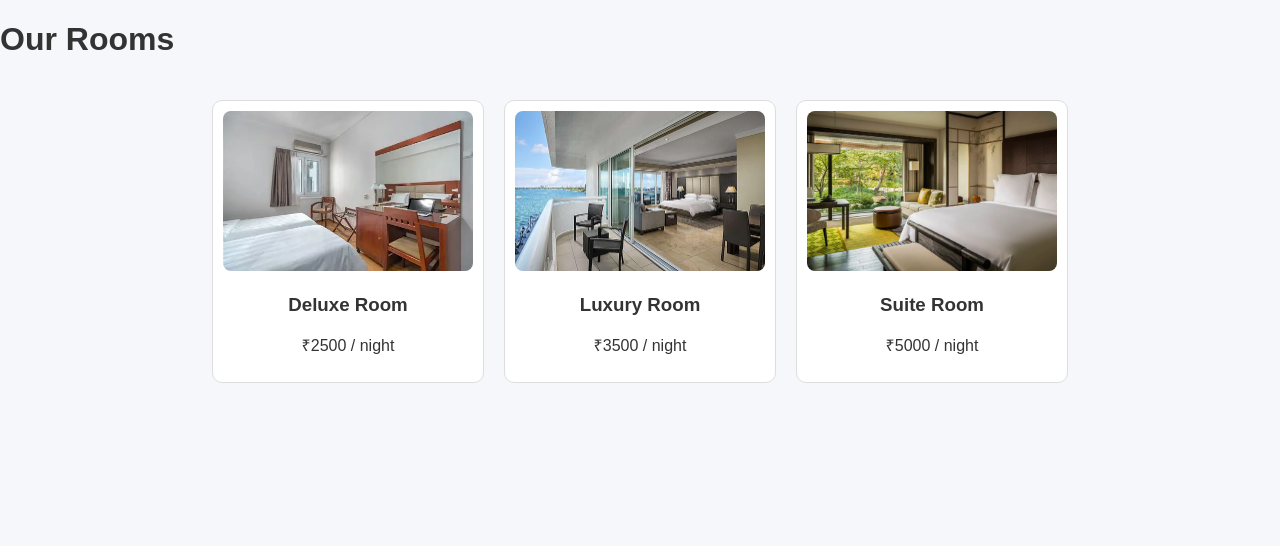
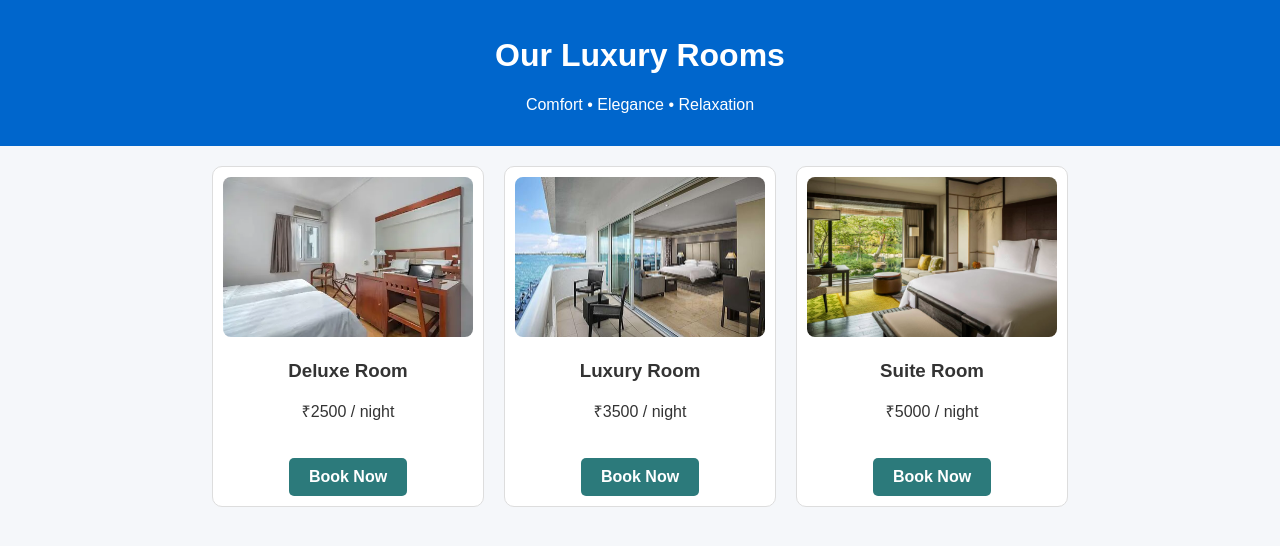
Before and after one commit to mpachling11-commits/hotel_booking, a Flask app: page /rooms in a window 1280 px wide. Shown: the top 546 px of the page. Run offline with Flask 3, Linux system fonts and the light colour scheme.

Commit message:
Enhance room page title and layout

```diff
--- a/templates/rooms.html
+++ b/templates/rooms.html
@@ -1,34 +1,40 @@
 <!DOCTYPE html>
 <html>
 <head>
-    <title>Rooms</title>
+    <title>Rooms | Sunshine Hotel</title>
     <link rel="stylesheet" href="{{ url_for('static', filename='css/style.css') }}">
 </head>
 <body>
 
-<h1>Our Rooms</h1>
+<header class="page-header">
+    <h1>Our Luxury Rooms</h1>
+    <p>Comfort • Elegance • Relaxation</p>
+</header>
 
-<div class="room-container">
+<section class="room-container">
 
     <div class="room-card">
-        <img src="{{ url_for('static', filename='images/room1.jpg') }}" alt="Deluxe Room">
+        <img src="{{ url_for('static', filename='images/room1.jpg') }}">
         <h3>Deluxe Room</h3>
         <p>₹2500 / night</p>
+        <a href="/booking" class="btn">Book Now</a>
     </div>
 
     <div class="room-card">
-        <img src="{{ url_for('static', filename='images/room2.jpg') }}" alt="Luxury Room">
+        <img src="{{ url_for('static', filename='images/room2.jpg') }}">
         <h3>Luxury Room</h3>
         <p>₹3500 / night</p>
+        <a href="/booking" class="btn">Book Now</a>
     </div>
 
     <div class="room-card">
-        <img src="{{ url_for('static', filename='images/room3.jpg') }}" alt="Suite Room">
+        <img src="{{ url_for('static', filename='images/room3.jpg') }}">
         <h3>Suite Room</h3>
         <p>₹5000 / night</p>
+        <a href="/booking" class="btn">Book Now</a>
     </div>
 
-</div>
+</section>
 
 </body>
 </html>
```
